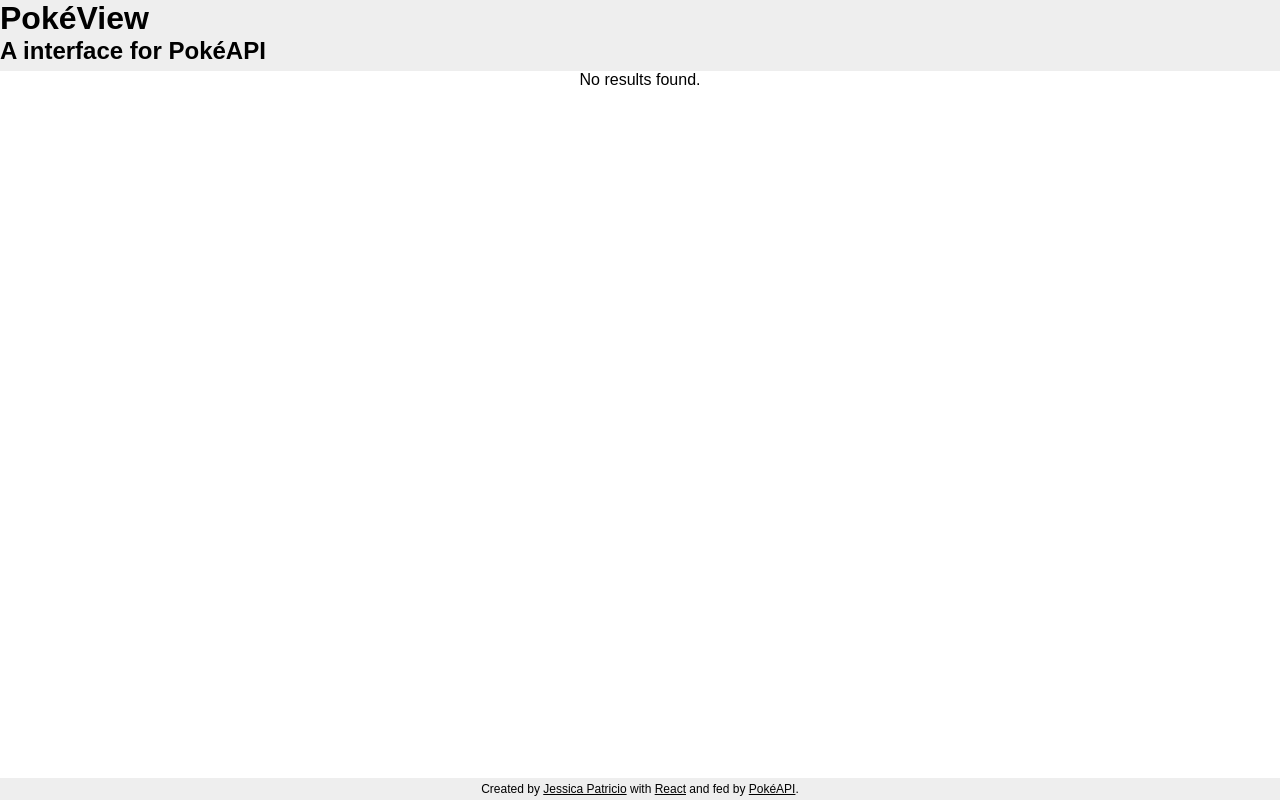
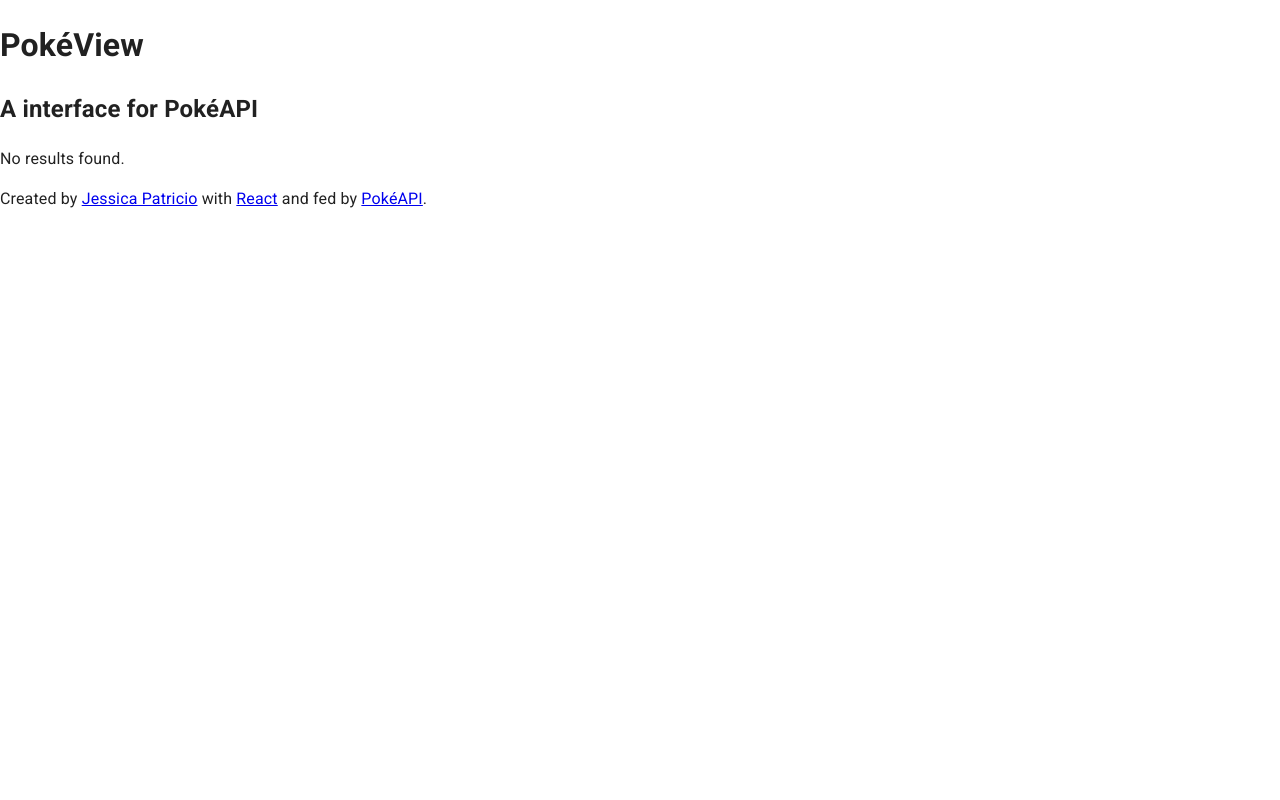
Before and after one commit to jessicaccp/pokeview, a React (Create React App) app: page /credits in a window 1280 px wide. Built offline with nearby package versions, Linux system fonts and the light colour scheme.

Commit message:
add material ui code

```diff
--- a/public/index.html
+++ b/public/index.html
@@ -3,7 +3,21 @@
   <head>
     <meta charset="utf-8" />
     <link rel="icon" href="%PUBLIC_URL%/favicon.ico" />
-    <meta name="viewport" content="width=device-width, initial-scale=1" />
+
+    <!-- mui -->
+    <meta name="viewport" content="initial-scale=1, width=device-width" />
+    <link rel="preconnect" href="https://fonts.googleapis.com" />
+    <link rel="preconnect" href="https://fonts.gstatic.com" crossorigin />
+    <link
+      rel="stylesheet"
+      href="https://fonts.googleapis.com/css2?family=Roboto:wght@300;400;500;700&display=swap"
+    />
+    <link
+      rel="stylesheet"
+      href="https://fonts.googleapis.com/icon?family=Material+Icons"
+    />
+    <!-- end mui -->
+
     <meta name="theme-color" content="#000000" />
     <meta name="description" content="A interface for PokéAPI" />
     <link
--- a/src/assets/index.css
+++ b/src/assets/index.css
@@ -31,7 +31,6 @@
     height: 100vh;
     display: flex;
     flex-direction: column;
-    align-items: center;
     background-color: var(--background);
 }
 
@@ -39,11 +38,14 @@
     height: 5rem;
     width: 100%;
     background-color: var(--dark-background);
+    padding: 0.25rem;
 }
 
 main {
     display: flex;
     height: 100%;
+    width: 100%;
+    padding: 1rem;
 }
 
 footer {
--- a/src/index.js
+++ b/src/index.js
@@ -1,13 +1,21 @@
 import React from "react";
 import ReactDOM from "react-dom/client";
 import App from "./App";
-import "./assets/index.css";
+// import "./assets/index.css";
+
+import "@fontsource/roboto/300.css";
+import "@fontsource/roboto/400.css";
+import "@fontsource/roboto/500.css";
+import "@fontsource/roboto/700.css";
+import { CssBaseline } from "@mui/material";
 
 const root = document.getElementById("root");
 const container = ReactDOM.createRoot(root);
 
 container.render(
   <React.StrictMode>
-    <App />
+    <CssBaseline enableColorScheme>
+      <App />
+    </CssBaseline>
   </React.StrictMode>
 );
--- /dev/null
+++ b/src/pages/Pokemons.jsx
@@ -0,0 +1,5 @@
+import React from "react";
+
+export default function Pokemons() {
+  return <></>;
+}
```
Also changed, not shown: package.json (+7 -2 lines), 1 other file (tests, documents, lock files or other folders).
